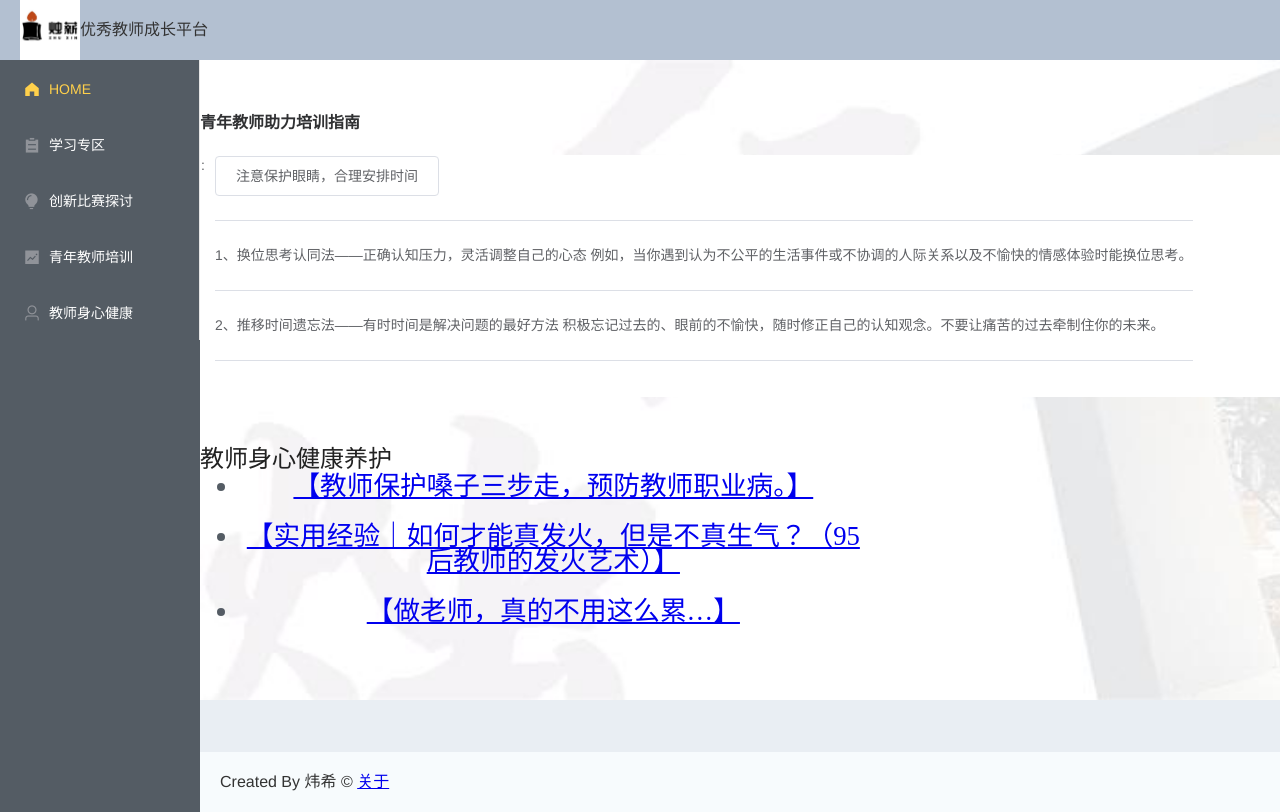
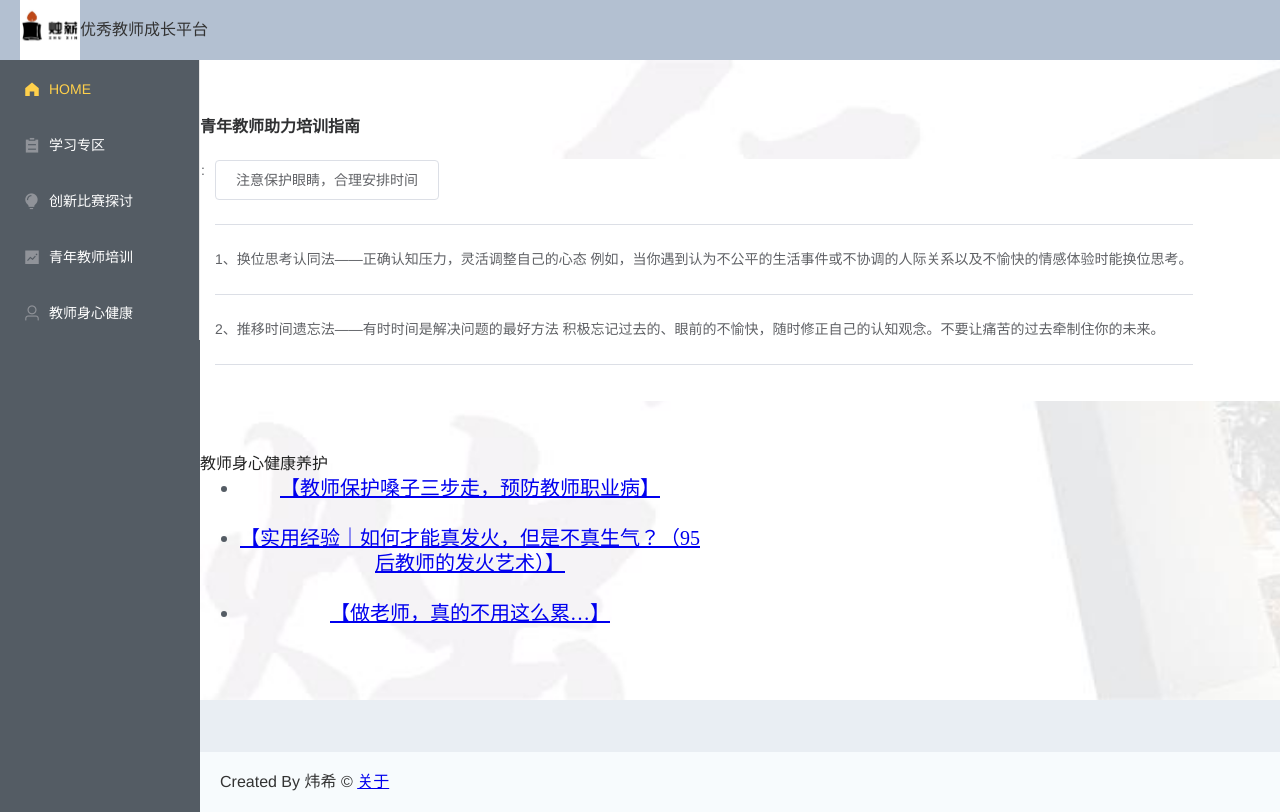
Before and after one commit to Pinoeer-kingxi/teacherdemo, a Vue app: page /#/PAMH in a window 1280 px wide. Built offline with nearby package versions, Linux system fonts and the light colour scheme.

Commit message:
PAMH.vue字号、标题颜色修改

```diff
--- a/src/views/PAMH.vue
+++ b/src/views/PAMH.vue
@@ -17,8 +17,6 @@
         </div>
       </el-descriptions-item>
     </el-descriptions>
-
-
       <div class="building">
         <br>
         <br>
@@ -27,7 +25,7 @@
         <div class="box" id="left">
           <a class="title" href="null" target="_blank">教师身心健康养护</a>
           <ul>
-            <li><a href=" https://www.bilibili.com/video/BV1Qf4y1H7kq/" class="left" target="_blank">【教师保护嗓子三步走，预防教师职业病。】</a>
+            <li><a href=" https://www.bilibili.com/video/BV1Qf4y1H7kq/" class="left" target="_blank">【教师保护嗓子三步走，预防教师职业病】</a>
             </li>
             <br>
             <li><a href=" https://www.bilibili.com/video/BV1Ag411v7Lb/" class="left" target="_blank">【实用经验｜如何才能真发火，但是不真生气？（95后教师的发火艺术）】</a>
@@ -63,7 +61,7 @@
 .box{
   float:left;
   width:25em;
-  font-size:20pt;
+  font-size:15pt;
   color: #545c64;
   font-family:仿宋;
   text-decoration: none;
@@ -71,9 +69,9 @@
 
 .title{
   float:left;
-  font-size: 18pt;
+  font-size: 12pt;
   color: #222222;
-  font-family: 宋体 ;
+  font-family: 黑体 ;
   text-decoration: none;
 }
 </style>
```
